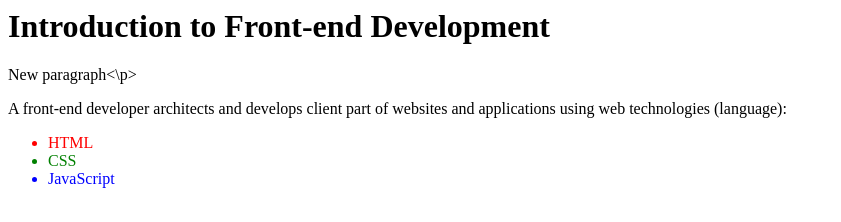
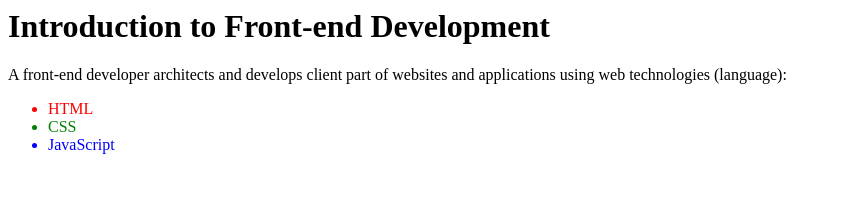
Before and after one commit to rocklifeness/test-frontend-development, a plain HTML site: page index.html in a window 1280 px wide. Shown: the whole page, without its empty margins (0-841 px from the left). Drawn offline with Linux system fonts and the light colour scheme.

Commit message:
Parafraf removed

```diff
--- a/index.html
+++ b/index.html
@@ -1,5 +1,5 @@
 <h1>Introduction to Front-end Development</h1>
-<p>New paragraph<\p>
+
 <p>A front-end developer architects and develops client part of websites and applications using web technologies (language):</p>
 <ul>
 <li style="color:red">HTML</li>
```
